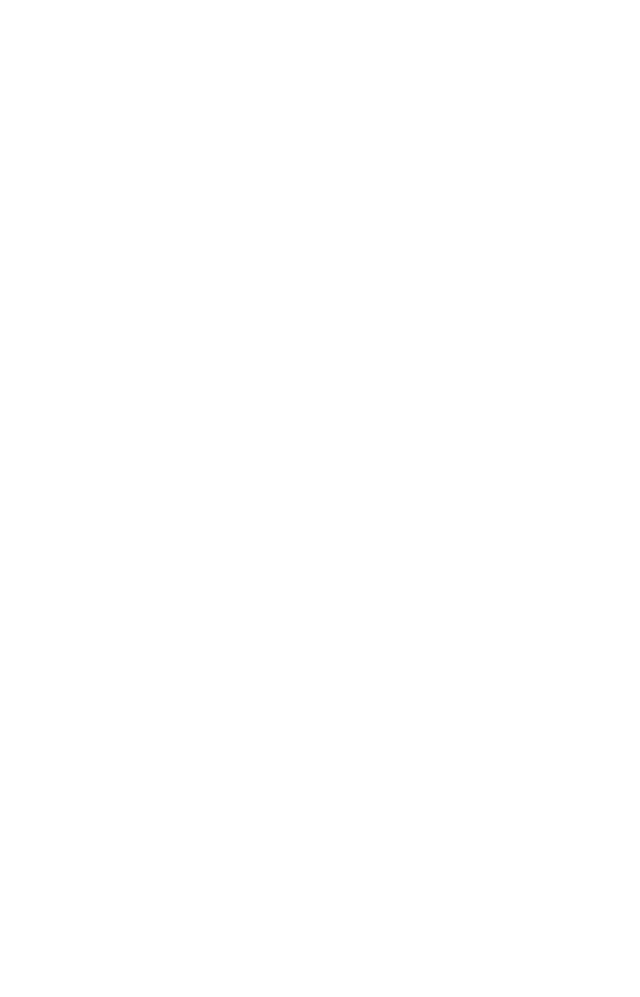
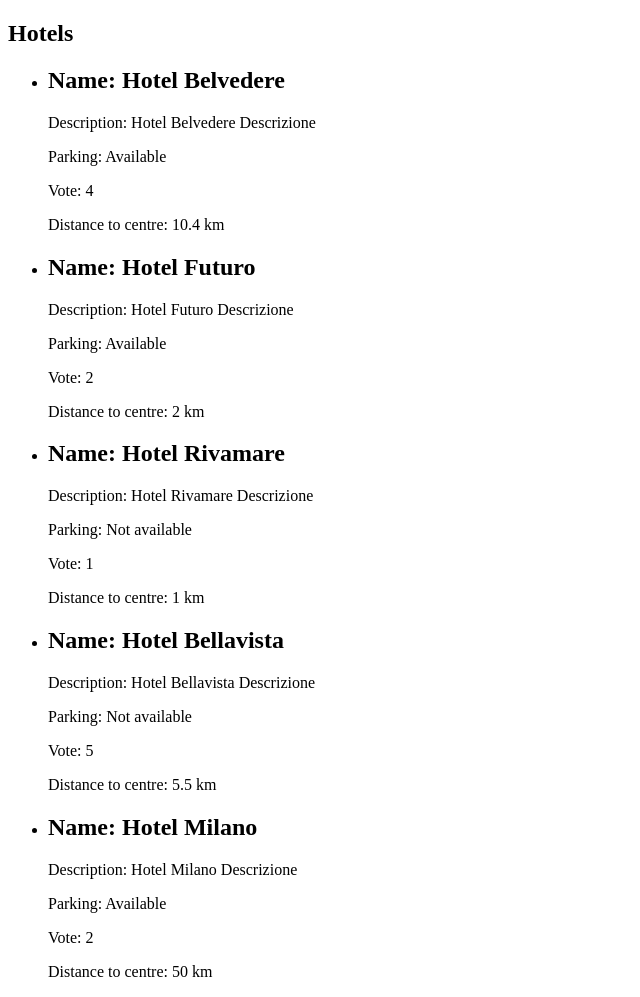
Before and after one commit to Christian-Beninati/php-hotel, a PHP site: page / in a window 1280 px wide. Before the commit the part shown is empty. Shown: the whole page, without its empty margins (0-640 px from the left). Before the commit the page ends 800 px from the top, so only its background shows below. Run offline with PHP 8.4, Linux system fonts and the light colour scheme.

Commit message:
print-list-of-data

```diff
--- a/index.php
+++ b/index.php
@@ -14,7 +14,22 @@ include 'includes/data/hotels.php';
 </head>
 
 <body>
-
+    <main>
+        <section id="hotels">
+            <h1>Hotels </h1>
+            <ul>
+                <?php foreach ($hotels as $hotel) : ?>
+                    <li>
+                        <h2>Name: <?= $hotel['name']; ?></h2>
+                        <p>Description: <?= $hotel['description']; ?></p>
+                        <p>Parking: <?= $hotel['parking'] ? 'Available' : 'Not available'; ?></p>
+                        <p>Vote: <?= $hotel['vote']; ?></p>
+                        <p>Distance to centre: <?= $hotel['distance_to_center']; ?> km</p>
+                    </li>
+                <?php endforeach; ?>
+            </ul>
+        </section>
+    </main>
 </body>
 
 </html>
```
